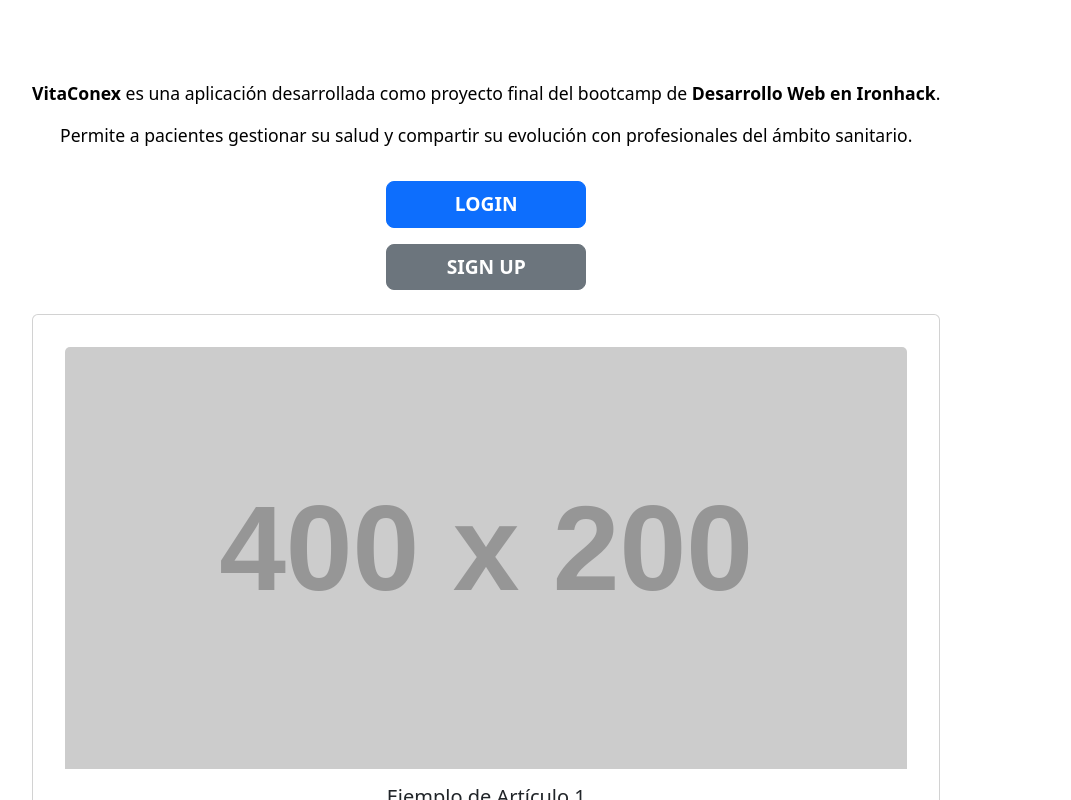
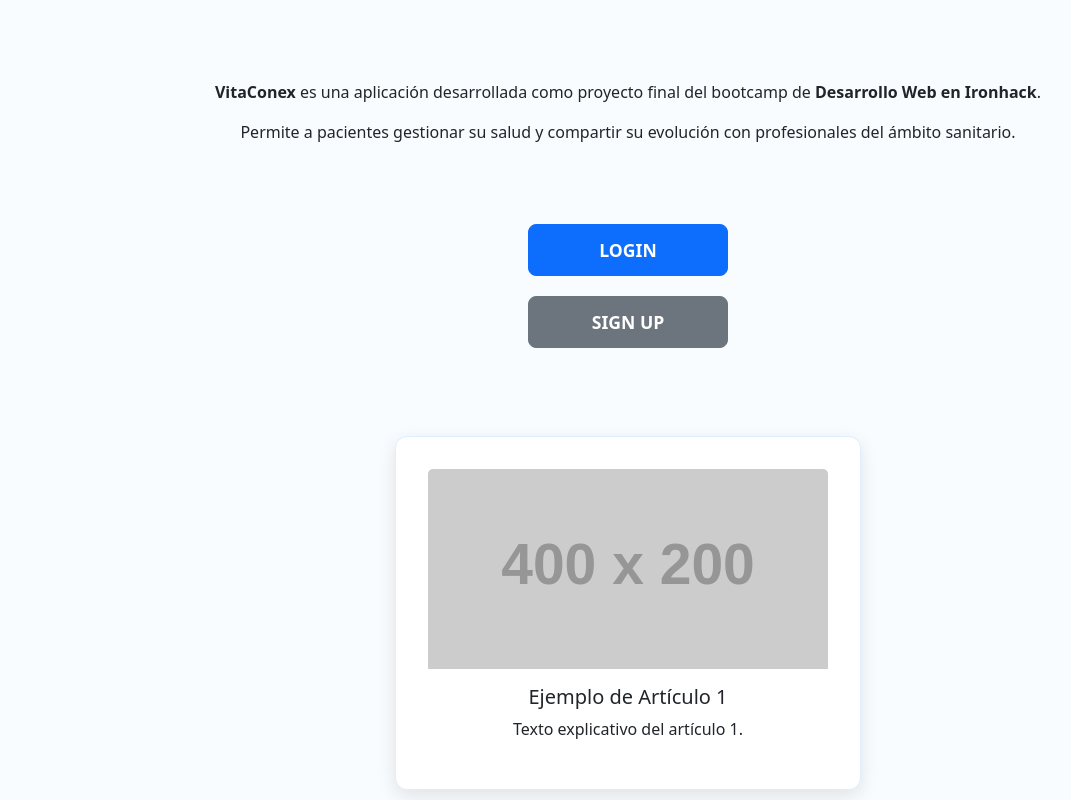
Before and after one commit to AmaliaBM/vitaconex, a React (Vite) app: page / in a window 1280 px wide. Shown: the top 800 px of the page, without its empty margins (12-1083 px from the left). Built offline with nearby package versions, Linux system fonts and the light colour scheme.

Commit message:
Martes 17.06.25 diseño en CSS
Cambios de diseño CSS realizado siguiendo WCAG 2.1 AA. Buenas prácticas para la accesibilidad y estética, cumpliendo los requerimientos legales actuales en España.

```diff
--- a/src/App.css
+++ b/src/App.css
@@ -1,13 +1,12 @@
 #App {
+  min-height: 100vh;
   display: flex;
   flex-direction: column;
-  /* justify-content: space-between; */
-  height: 100%;
 }
 
 #contenedor {
+  flex-grow: 1;
   display: flex;
-  flex-direction: row;
-  height: 100vh;
-  /* width: 100%; */
+  flex-direction: column;
+  width: 100%;
 }
--- a/src/components/Botoneshome/BotonesHome.jsx
+++ b/src/components/Botoneshome/BotonesHome.jsx
@@ -4,7 +4,7 @@
 
 function BotonesHome() {
   return (
-    <div className="home-buttons">
+    <div className="auth-buttons">
       <Link to="/login">
         <Button variant="primary" size="lg">LOGIN</Button>
       </Link>
@@ -15,4 +15,5 @@
   );
 }
 
+
 export default BotonesHome;
--- a/src/index.css
+++ b/src/index.css
@@ -1,104 +1,339 @@
-/* Estilo para la sección de introducción */
-.intro-text {
-  text-align: center;
-  margin-bottom: 2rem;
-  color: #000000;
-  font-size: 1.1rem;
+:root {
+  --primary-color: #004080;
+  --secondary-color: #0066cc;
+  --accent-color: #3399ff;
+  --bg-color: #ffffff;
+  --bg-light: #e6f0fa;
+  --text-color: #111111;
 }
 
-/* Botones en la Home */
-.home-buttons {
-  display: flex;
-  flex-direction: column;
-  gap: 1rem;
-  align-items: center;
+/* Animación de entrada */
+@keyframes fadeInUp {
+  from {
+    opacity: 0;
+    transform: translateY(12px);
+  }
+  to {
+    opacity: 1;
+    transform: translateY(0);
+  }
 }
 
-.home-buttons button {
-  width: 200px;
-  font-size: 1.2rem;
+/* Estilo general y cabeceras */
+h1, h2, h3, h4, h5 {
+  font-family: 'Segoe UI', sans-serif;
+  color: var(--primary-color);
+  margin-bottom: 1rem;
+  font-weight: 600;
+  line-height: 1.3;
+}
+
+h1 { font-size: 2rem; }
+h2 { font-size: 1.75rem; }
+h3 { font-size: 1.5rem; }
+
+/*Asegurar jerarquí visual clara y text legible */
+a {
+  color: var(--secondary-color);
+  text-decoration: none;
+  position: relative;
+  transition: color 0.2s ease;
+}
+
+a:hover, a:focus {
+  color: var(--accent-color);
+}
+
+a::after {
+  content: "";
+  position: absolute;
+  left: 0; bottom: -2px;
+  height: 2px;
+  width: 0;
+  background: var(--accent-color);
+  transition: width 0.2s ease;
+}
+
+a:hover::after, a:focus::after {
+  width: 100%;
+}
+
+/*Estilos para tablas */
+table {
+  width: 100%;
+  border-collapse: collapse;
+  margin-bottom: 1.5rem;
+  background: var(--bg-color);
+  box-shadow: 0 4px 12px rgba(0,0,0,0.05);
+}
+
+th, td {
+  padding: 0.75rem 1rem;
+  border-bottom: 1px solid #e6e6e6;
+  text-align: left;
+  font-size: 0.95rem;
+}
+
+th {
+  background-color: var(--bg-light);
   font-weight: 600;
 }
 
-.articles-container {
-  margin-top: 3rem;
-  display: grid;
-  gap: 2rem;
+tbody tr:hover {
+  background-color: #f5faff;
 }
 
-.article-card {
-  text-align: left;
-  border: 1px solid #ddd;
-  box-shadow: 0 2px 8px rgba(0,0,0,0.1);
+/*Formularios */
+form label {
+  display: block;
+  margin-bottom: 0.5rem;
+  font-weight: 500;
+  color: var(--text-color);
+}
+
+form select, form textarea {
+  width: 100%;
+  padding: 0.75rem;
+  font-size: 1rem;
+  border: 1px solid #cce0ff;
+  border-radius: 8px;
+  margin-bottom: 1rem;
+  min-height: 44px;
+}
+
+form select:focus, form textarea:focus {
+  outline: none;
+  border-color: var(--accent-color);
+  box-shadow: 0 0 0 3px rgba(51,153,255,0.3);
+}
+
+form small.error {
+  color: red;
+  font-size: 0.875rem;
+}
+
+/* Tarjetas e interfaces */
+.card, .info-card {
+  background: var(--bg-color);
+  border: 1px solid #ddeeff;
+  border-radius: 12px;
+  box-shadow: 0 4px 16px rgba(0,0,0,0.05);
+  padding: 1.5rem;
+  margin-bottom: 1.5rem;
+  animation: fadeInUp 0.5s ease-in-out both;
 }
 
 
-
-#root {
-  max-width: 1280px;
-  margin: 0 auto;
-  padding: 2rem;
-  text-align: center;
+/* Login Form */
+.login-page {
+  background-color: var(--bg-light);
+  padding: 2rem 1rem;
+  animation: fadeInUp 0.5s ease-in-out both;
 }
 
-.logo {
-  height: 6em;
-  padding: 1.5em;
-  will-change: filter;
-  transition: filter 300ms;
-}
-.logo:hover {
-  filter: drop-shadow(0 0 2em #646cffaa);
-}
-.logo.react:hover {
-  filter: drop-shadow(0 0 2em #61dafbaa);
+/* Tarjeta del formulario */
+.card {
+  background-color: var(--bg-color);
+  border-radius: 12px;
+  box-shadow: 0 6px 18px rgba(0, 0, 0, 0.1);
+  border: 1px solid #ddeeff;
+  padding: 2rem;
+  animation: fadeInUp 0.6s ease-in-out both;
 }
 
-@keyframes logo-spin {
-  from {
-    transform: rotate(0deg);
+/* Título del login */
+.card h2 {
+  font-size: 1.8rem;
+  color: var(--primary-color);
+  font-weight: bold;
+}
+
+/* Campos del formulario */
+form input[type="email"],
+form input[type="password"] {
+  border: 1px solid #cce0ff;
+  border-radius: 8px;
+  padding: 0.75rem 1rem;
+  font-size: 1rem;
+  width: 100%;
+  margin-bottom: 1rem;
+  min-height: 44px;
+}
+
+form input:focus {
+  outline: none;
+  border-color: var(--accent-color);
+  box-shadow: 0 0 0 3px rgba(51, 153, 255, 0.3);
+}
+
+/* Botones globales */
+button, .btn {
+  font-family: inherit;
+  border-radius: 8px;
+  min-height: 44px;
+  padding: 0.75rem 1.25rem;
+  transition: background-color 0.3s ease, transform 0.1s ease;
+}
+
+button.primary {
+  background: var(--primary-color);
+  color: #fff;
+}
+
+button.secondary {
+  background: var(--secondary-color);
+  color: #fff;
+}
+
+button.primary:hover, button.primary:focus {
+  background: var(--accent-color);
+}
+
+button.secondary:hover, button.secondary:focus {
+  background: #005bb5;
+}
+
+/* Focus y accesibilidad global */
+*:focus-visible {
+  outline: 3px solid var(--accent-color);
+  outline-offset: 2px;
+}
+
+
+/* Botón de login */
+form button[type="submit"] {
+  background-color: var(--secondary-color);
+  color: #ffffff;
+  padding: 0.75rem 1.25rem;
+  font-size: 1.1rem;
+  font-weight: 600;
+  border: none;
+  border-radius: 8px;
+  width: 100%;
+  cursor: pointer;
+  min-height: 44px;
+  transition: background-color 0.3s ease, transform 0.2s ease;
+}
+
+form button[type="submit"]:hover {
+  background-color: #004f99;
+  transform: scale(1.02);
+}
+
+form button[type="submit"]:focus {
+  outline: 3px solid #99ccff;
+  outline-offset: 2px;
+}
+
+/* Botones en el form de editar ususario siendo admin */
+.button-group-separated > *:not(:last-child) {
+  margin-right: 1rem;
+}
+
+/* Centrado y espaciado general para la Home */
+.HomePage {
+  display: flex;
+  justify-content: center;
+  align-items: center;
+  padding: 2rem 1rem;
+  min-height: 100vh;
+  background-color: #f9fcff;
+}
+
+.home-wrapper {
+  width: 100%;
+}
+
+.home-container {
+  max-width: 960px;
+  margin: 0 auto;
+  display: flex;
+  flex-direction: column;
+  align-items: center;
+  animation: fadeInUp 0.5s ease-in-out both;
+}
+
+/* Contenedor de botones */
+.auth-buttons {
+  display: flex;
+  flex-direction: column;
+  gap: 1.2rem;
+  align-items: center;
+  margin: 2rem 0;
+}
+
+.auth-buttons button {
+  width: 200px;
+  font-size: 1.1rem;
+  font-weight: 600;
+  border-radius: 8px;
+  padding: 0.75rem 1rem;
+  min-height: 44px;
+  transition: background-color 0.3s ease;
+}
+
+/* Ajustes CSS en TABNAVEGACION */
+.tab-title {
+  display: flex;
+  flex-direction: column;
+  align-items: center;
+  justify-content: center;
+  font-size: 1.1rem;
+  gap: 0.3rem;
+}
+
+/* Tamaño del emoji */
+.tab-title div:first-child {
+  font-size: 2rem;
+  line-height: 1;
+}
+
+/* Tamaño del texto debajo del emoji */
+.tab-title div:last-child {
+  font-size: 1.1rem;
+  font-weight: 500;
+}
+
+/* Responsive */
+@media (max-width: 576px) {
+  .home-container {
+    padding: 1rem;
   }
-  to {
-    transform: rotate(360deg);
+
+  .auth-buttons button {
+    width: 100%;
+  }
+
+  .card h2 {
+    font-size: 1.5rem;
+  }
+
+  form input,
+  form button {
+    font-size: 1rem;
+  }
+
+  .card {
+    padding: 1.5rem;
   }
 }
 
-@media (prefers-reduced-motion: no-preference) {
-  a:nth-of-type(2) .logo {
-    animation: logo-spin infinite 20s linear;
+/* Preferencias de movimiento reducido */
+@media (prefers-reduced-motion: reduce) {
+  * {
+    animation: none !important;
+    transition: none !important;
   }
 }
 
-.card {
-  padding: 2em;
+/* Responsive fluido */
+.container, .home-container {
+  width: min(100%, 960px);
+  margin-inline: auto;
+  padding-inline: 1rem;
 }
 
-.read-the-docs {
-  color: #888;
+@media (max-width: 768px) {
+  h1 { font-size: 1.75rem; }
+  h2 { font-size: 1.5rem; }
 }
-
-.login-page {
-  background-color: #f0f8ff;
-}
-
-/*home paciente*/
-
-.nav-tabs-responsive .nav-link {
-  display: flex !important;
-  flex-direction: column;
-  align-items: center;
-  justify-content: center;
-  padding: 0.5rem 0 !important;
-  min-width: 40px !important; /* para que quepa el emoji */
-  text-align: center;
-}
-
-.tab-title div:first-child {
-  font-size: 1.5rem; /* tamaño del emoji */
-  line-height: 1;
-}
-
-.tab-title div:last-child {
-  margin-top: 4px;
-  font-size: 0.85rem;
-}
--- a/src/pages/AdminPages/DetalleUsuarioPage.jsx
+++ b/src/pages/AdminPages/DetalleUsuarioPage.jsx
@@ -165,12 +165,8 @@
           <Button variant="secondary" onClick={() => navigate(-1)}>
             Volver
           </Button>
-          <div>
-            <Button
-              variant="danger"
-              className="me-2"
-              onClick={() => setShowDeleteModal(true)}
-            >
+          <div className="d-flex button-group-separated">
+          <Button variant="danger" onClick={() => setShowDeleteModal(true)}>
            Eliminar usuario
           </Button>
           <Button variant="primary" type="submit">
--- a/src/pages/HomePage/HomePage.jsx
+++ b/src/pages/HomePage/HomePage.jsx
@@ -1,7 +1,6 @@
 import { Container } from "react-bootstrap";
 import BotonesHome from "../../components/Botoneshome/BotonesHome";
 import ArticlesOfInterest from "../ArticlesOfInterest/ArticlesOfInterst";
-
 
 function HomePage() {
   return (
@@ -17,8 +16,11 @@
             </p>
           </div>
 
-          <BotonesHome />
-           {/* Artículos informativos debajo de los botones */}
+          {/* Aquí va auth-buttons */}
+          <div className="auth-buttons">
+            <BotonesHome />
+          </div>
+
           <ArticlesOfInterest />
         </Container>
       </div>
```
Lines whose indentation alone changed are shown as unchanged.
